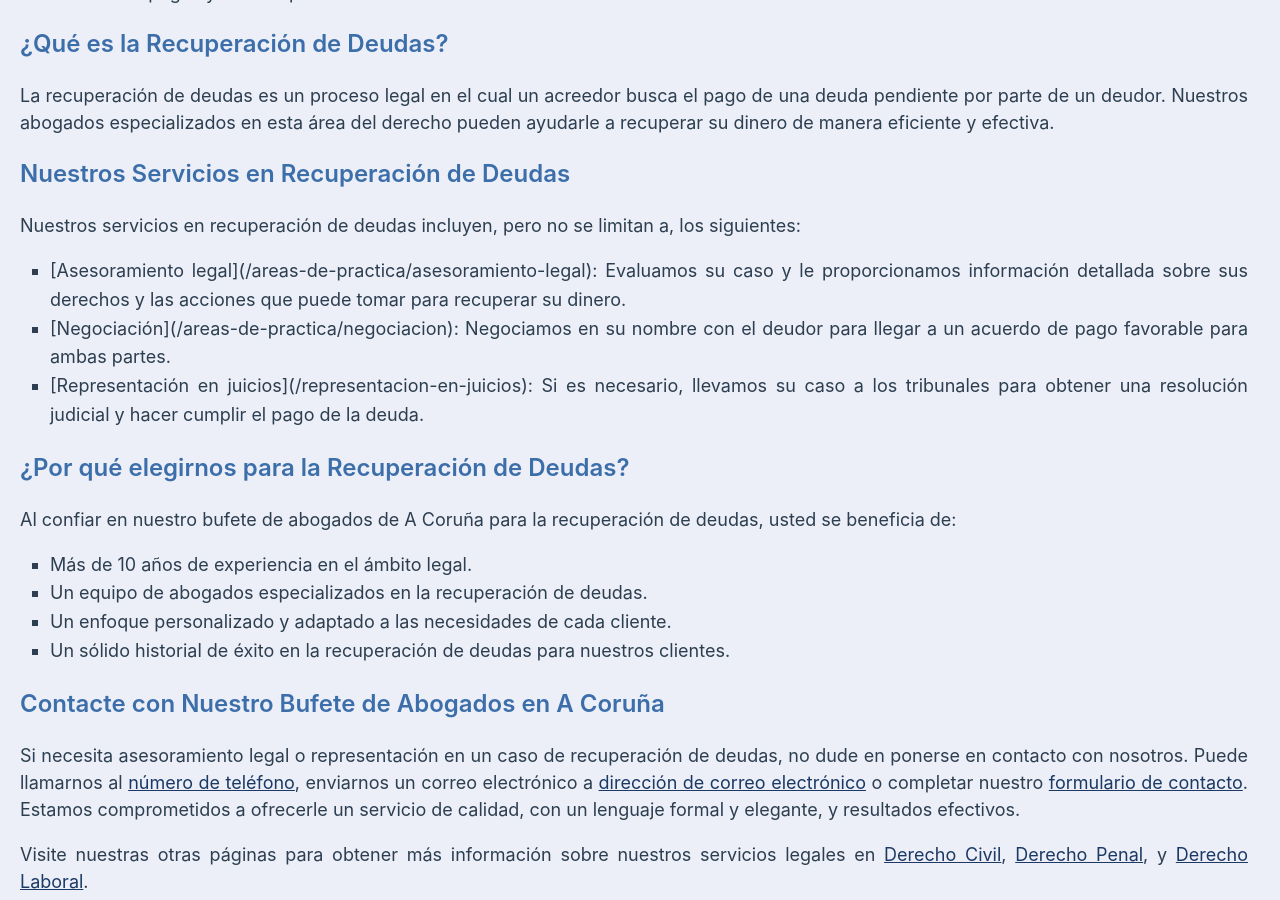
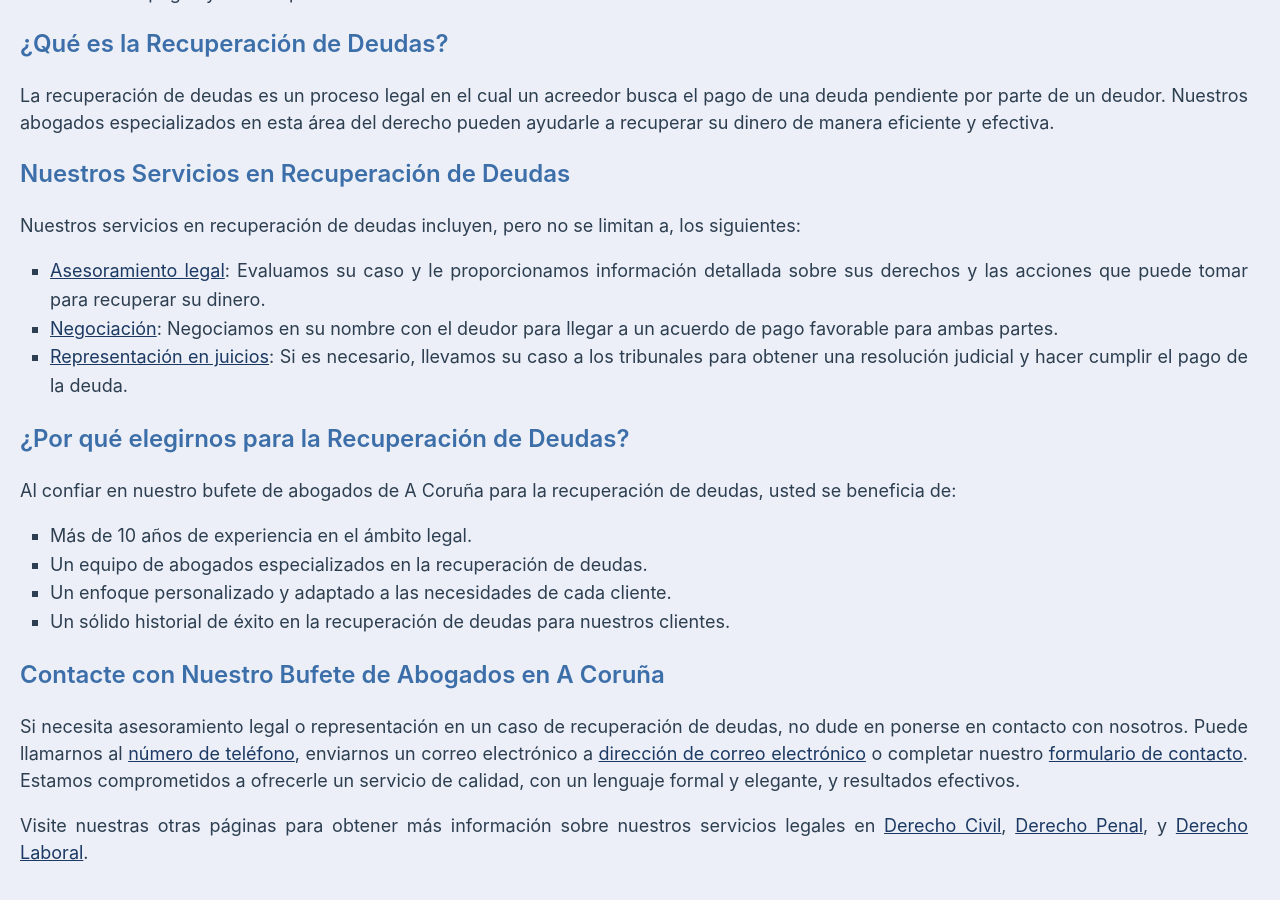
Before and after one commit to streaming10/perseusnew, a Jekyll site: the page built from areas-de-practica/recuperacion-de-deudas.md, in a window 1280 px wide and 900 px high, scrolled down 318 px. Built offline with Jekyll 4.4.1, drawn with Linux system fonts in a browser that asks for light colours; our own code applies the rules of GitHub Pages for plain Markdown files.

Commit message:
Update recuperacion-de-deudas.md

```diff
--- a/areas-de-practica/recuperacion-de-deudas.md
+++ b/areas-de-practica/recuperacion-de-deudas.md
@@ -23,9 +23,9 @@ La recuperación de deudas es un proceso legal en el cual un acreedor busca el p
 
 Nuestros servicios en recuperación de deudas incluyen, pero no se limitan a, los siguientes:
 
-1. \[Asesoramiento legal\](/areas-de-practica/asesoramiento-legal): Evaluamos su caso y le proporcionamos información detallada sobre sus derechos y las acciones que puede tomar para recuperar su dinero.
-2. \[Negociación\](/areas-de-practica/negociacion): Negociamos en su nombre con el deudor para llegar a un acuerdo de pago favorable para ambas partes.
-3. \[Representación en juicios\](/representacion-en-juicios): Si es necesario, llevamos su caso a los tribunales para obtener una resolución judicial y hacer cumplir el pago de la deuda.
+1. [Asesoramiento legal](/areas-de-practica/asesoramiento-legal): Evaluamos su caso y le proporcionamos información detallada sobre sus derechos y las acciones que puede tomar para recuperar su dinero.
+2. [Negociación](/areas-de-practica/negociacion): Negociamos en su nombre con el deudor para llegar a un acuerdo de pago favorable para ambas partes.
+3. [Representación en juicios](/representacion-en-juicios): Si es necesario, llevamos su caso a los tribunales para obtener una resolución judicial y hacer cumplir el pago de la deuda.
 
 ## ¿Por qué elegirnos para la Recuperación de Deudas?
 
```
